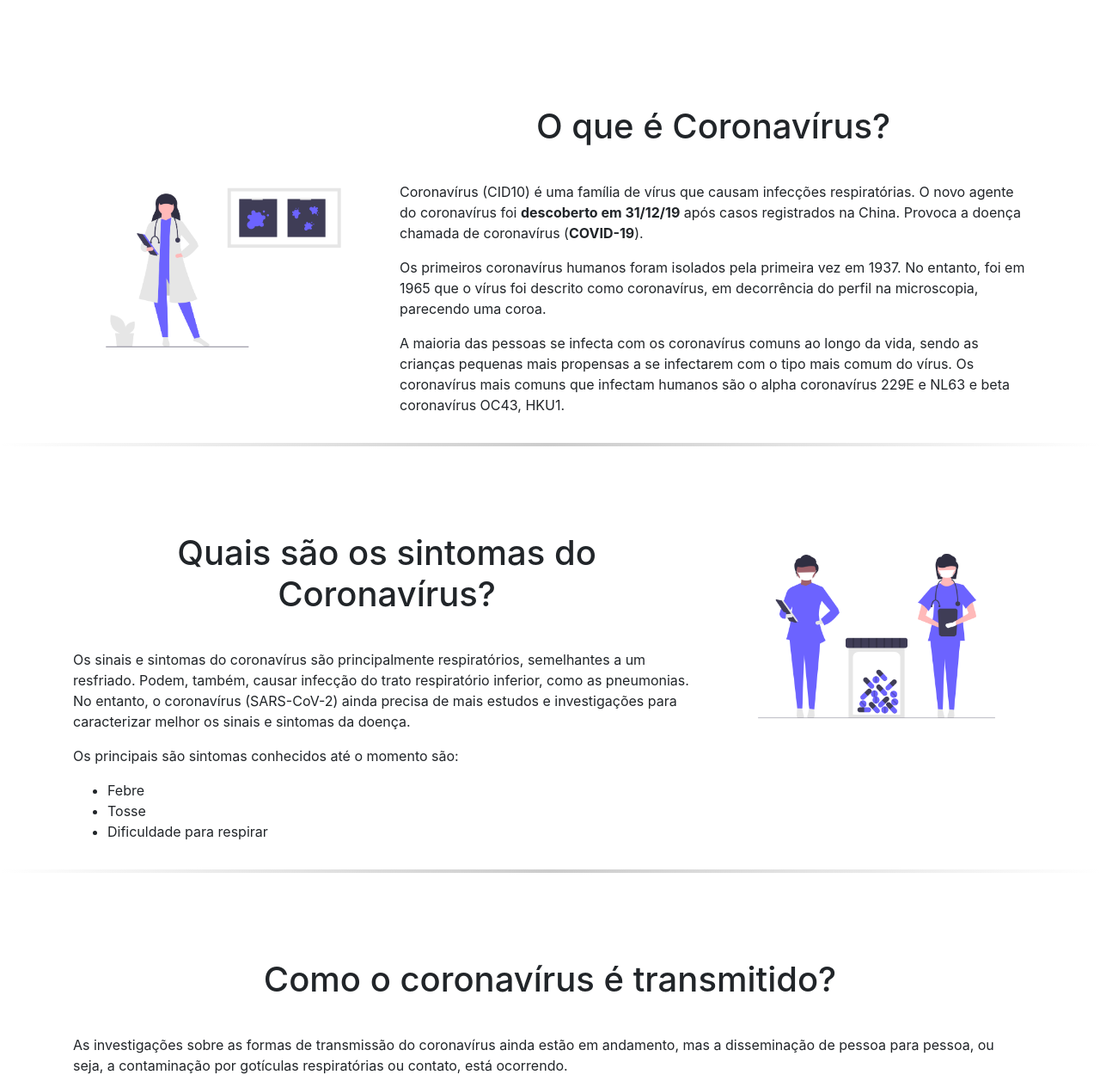
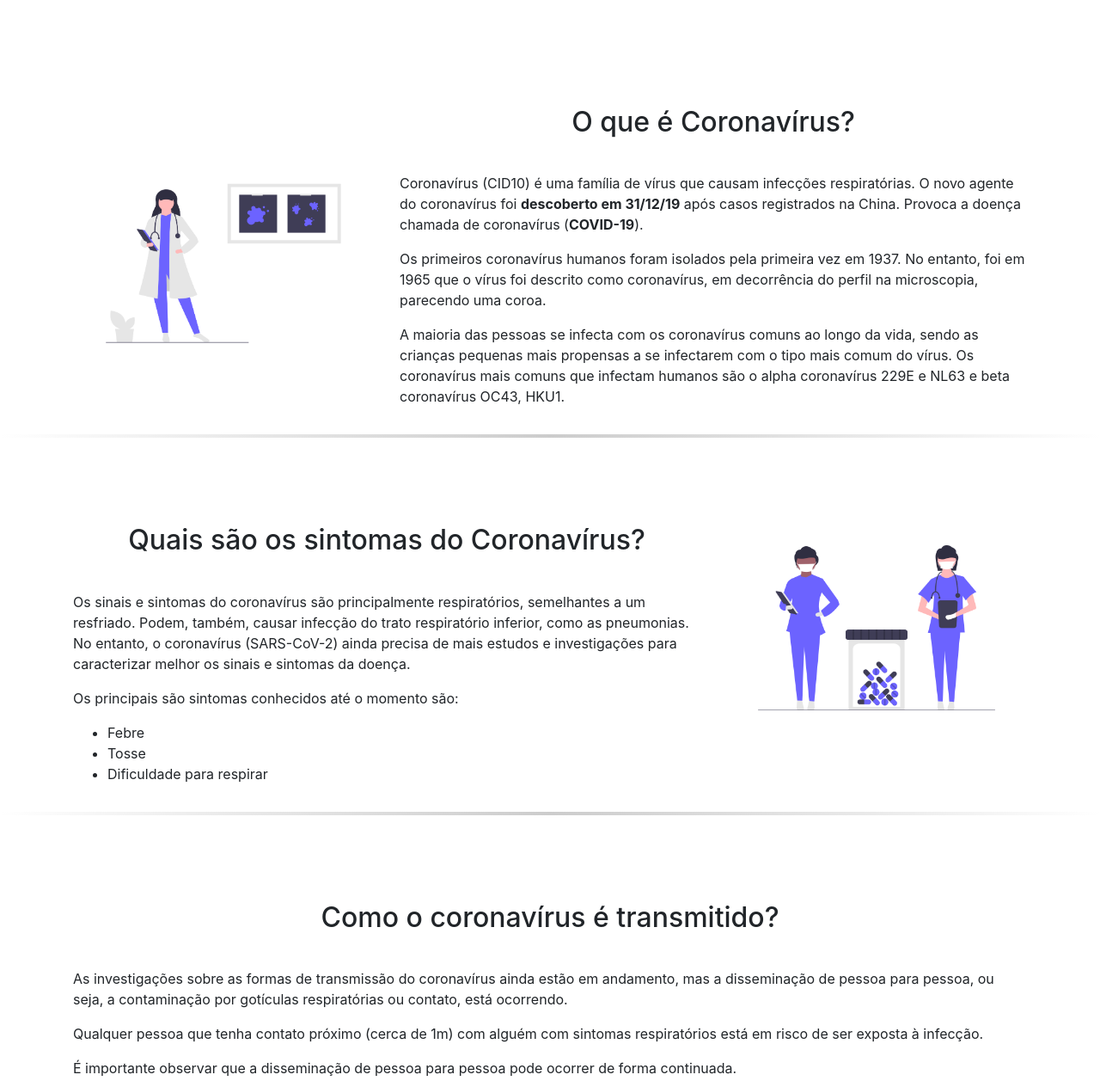
Before and after one commit to lucasggd/Covid-19-Web, a plain HTML site: page index.html in a window 1280 px wide. Shown: the part 1280-2544 px from the top of the page at 86% size. Drawn offline with nearby package versions, Linux system fonts and the light colour scheme; no server answers.

Commit message:
Remoção de <H1> desnecessários

```diff
--- a/index.html
+++ b/index.html
@@ -97,7 +97,7 @@
             </div>
 
             <div class="col-12 col-lg-8">
-                <h1 style="text-align: center;">O que é Coronavírus?</h1>
+                <h2 style="text-align: center;">O que é Coronavírus?</h2>
                 <p class="textoSobreCorona" style="margin-top: 40px;">Coronavírus (CID10) é uma família de vírus que
                     causam
                     infecções respiratórias. O novo agente do coronavírus foi <b>descoberto em 31/12/19</b> após casos
@@ -122,7 +122,7 @@
     <div class="container" style="margin-top: 100px;">
         <div class="row">
             <div class="col-12 col-lg-8">
-                <h1 style="text-align: center;">Quais são os sintomas do Coronavírus?</h1>
+                <h2 style="text-align: center;">Quais são os sintomas do Coronavírus?</h2>
                 <p class="textoSobreCorona" style="margin-top: 40px;">Os sinais e sintomas do coronavírus são
                     principalmente
                     respiratórios, semelhantes a um resfriado. Podem, também, causar infecção do trato respiratório
@@ -148,7 +148,7 @@
 
     <!--Como é transmitido-->
     <div class="container" style="margin-top: 100px;">
-        <h1 style="text-align: center;">Como o coronavírus é transmitido?</h1>
+        <h2 style="text-align: center;">Como o coronavírus é transmitido?</h2>
         <p class="textoSobreCorona" style="margin-top: 40px;">As investigações sobre as formas de transmissão do
             coronavírus ainda estão em andamento, mas a disseminação de pessoa para pessoa, ou seja, a contaminação por
             gotículas respiratórias ou contato, está ocorrendo.</p>
@@ -186,7 +186,7 @@
     <div class="container" style="margin-top: 100px;">
         <div class="row">
             <div class="col-12 col-lg-8">
-                <h1 style="text-align: center;">Como prevenir o Coronavírus?</h1>
+                <h2 style="text-align: center;">Como prevenir o Coronavírus?</h2>
                 <p class="textoSobreCorona" style="margin-top: 40px;">O Ministério da Saúde orienta cuidados básicos
                     para
                     reduzir o risco geral de contrair ou transmitir infecções respiratórias agudas, incluindo o
@@ -218,7 +218,7 @@
 
     <!--Estatisticas do mundo-->
     <div class="container" style="margin-top: 150px; margin-bottom: 150px;">
-        <h1 style="text-align: center;">Casos no MUNDO em tempo real</h1>
+        <h2 style="text-align: center;">Casos no MUNDO em tempo real</h2>
         <div class="divNumInfo row">
             <div class="col-12 col-lg-4" style="margin-top: 100px;">
                 <div class="divEstatic">
```
